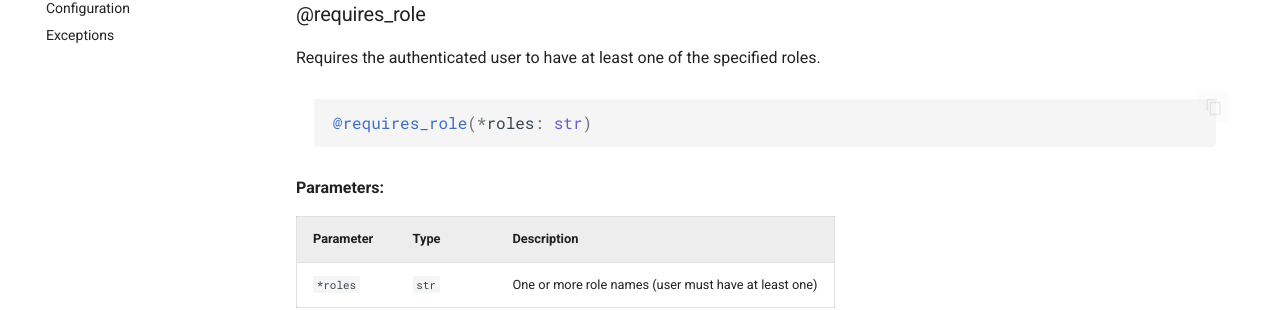
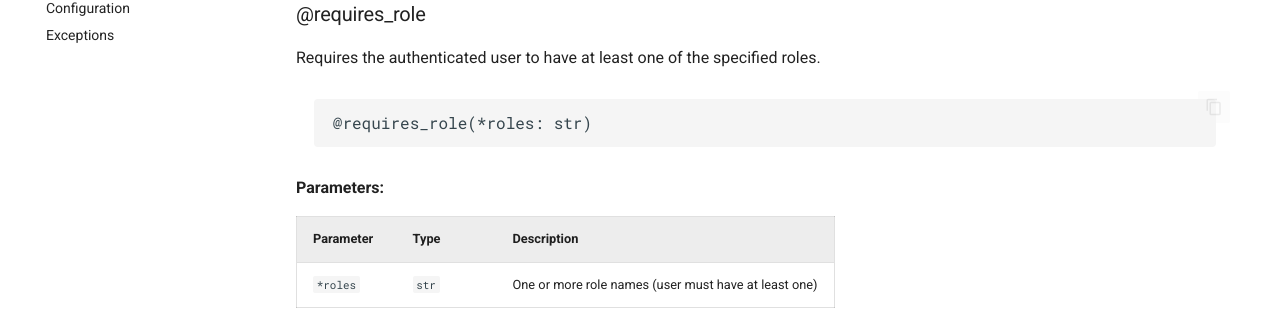
Before and after one commit to dperezcabrera/pico-client-auth, an MkDocs documentation site: the page built from docs/reference/index.md, in a window 1280 px wide and 900 px high, scrolled down 1570 px. Shown: the part 148-458 px from the top of the window. Built offline with MkDocs 1.6.1 and Material for MkDocs 9.7.7, drawn with Linux system fonts in a browser that asks for light colours; comment, search, counter and statistics services are not loaded.

````diff
--- a/docs/reference/index.md
+++ b/docs/reference/index.md
@@ -52,7 +52,7 @@ Sets `_pico_allow_anonymous = True` on the function. The auth middleware checks
 
 Requires the authenticated user to have at least one of the specified roles.
 
-```python
+```text
 @requires_role(*roles: str)
 ```
 
@@ -161,8 +161,10 @@ Base exception for all pico-client-auth errors.
 
 ```python
 try:
+    ...
     # pico-client-auth operations
 except AuthClientError as e:
+    ...
     # Handle any auth error
 ```
 
````
Also changed, not shown: docs/faq.md (+2 -1 lines), docs/how-to/index.md (+1 -0 lines), docs/user-guide/security-context.md (+2 -0 lines).
